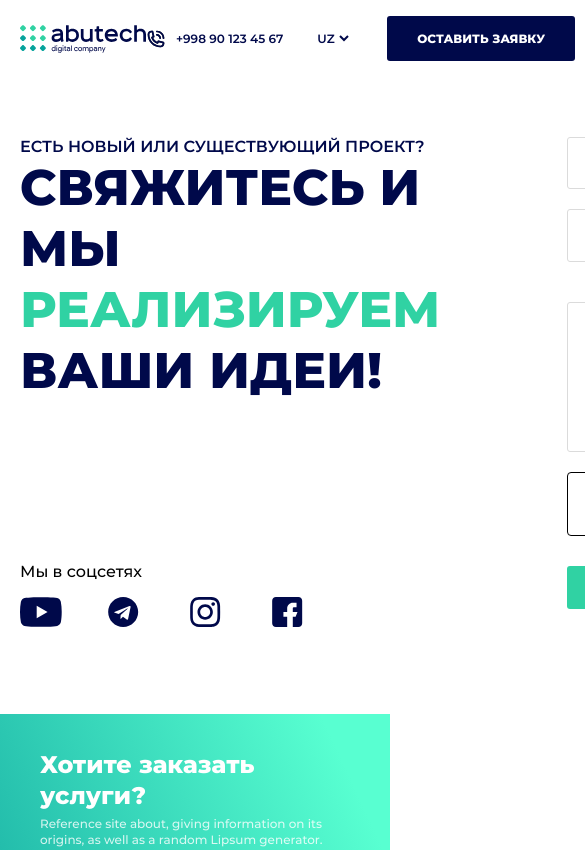
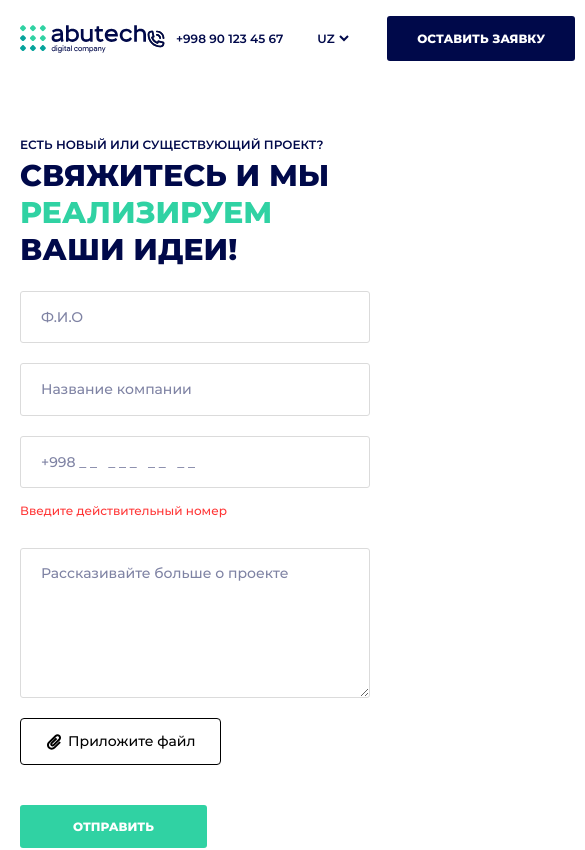
Before and after one commit to abutechuz/abutechuz-front, a React (Create React App) app: page /form in a window 390 px wide. Shown: the top 850 px of the page, 585 px wide, since content can reach past the window. Built offline with nearby package versions, Linux system fonts and the light colour scheme.

Commit message:
form resposive done

```diff
--- a/src/components/Form/FormMain.js
+++ b/src/components/Form/FormMain.js
@@ -4,21 +4,22 @@ import "./FormMain.scss"
 function FormMain () {
     return (
         <form className="form-main" action="/" encType="multipart/form-data" autoComplete="off">
-            <input className="form-main__input" type="text" name="username" placeholder="Ф.И.О"/>
+            <input className="form-main__input" type="text" name="username" placeholder="Ф.И.О" required/>
             <div className="form-main__inner">
                 <label className="form-main__label">
-                    <input className="form-main__sub-input" type="text" name="usercomp" placeholder="Название компании"/>
+                    <input className="form-main__sub-input" type="text" name="usercomp" placeholder="Название компании" required/>
                 </label>
                 <label className="form-main__label">
-                    <input className="form-main__sub-input" type="text" name="userphonenumber" placeholder="+998 _ _   _ _ _   _ _   _ _"/>
-                    <span>Введите действительный номер</span>
+                    <input className="form-main__sub-input" type="text" name="userphonenumber" placeholder="+998 _ _   _ _ _   _ _   _ _" required
+                    pattern="^(?:\d{10,12}|\+\d{10,12}|\w+@\w+\.\w{2,4})$"/>
+                    <span className="form-main__sub-input-span">Введите действительный номер</span>
                 </label>
             </div>
-            <textarea className="form-main__texarea" name="texarea" id="" placeholder="Рассказивайте больше о проекте"></textarea>
+            <textarea className="form-main__texarea" name="texarea" id="" placeholder="Рассказивайте больше о проекте" required></textarea>
             <label className="form-main__file">
                 <Clip />
                 <span className="form-main__file-span">Приложите файл</span>
-                <input className="visually-hidden" type="file" name="file"/>
+                <input className="visually-hidden" type="file" name="file" required/>
             </label>
             <button className="form-main__btn" type="submit">отправить</button>
         </form>
--- a/src/components/Form/FormMain.scss
+++ b/src/components/Form/FormMain.scss
@@ -12,6 +12,10 @@
     border-radius: 3px;
     padding: 16px 20px;
     margin-bottom: 20px;
+    &:focus {
+        outline: none;
+        border: 1px solid #00094A;
+    }
 
     &::placeholder {
         font-weight: 500;
@@ -35,25 +39,11 @@
     position: relative;
     width: 100%;
 
-
-    & > span {
-        position: absolute;
-        top: calc(100% + 5px);
-        font-style: normal;
-        font-weight: 500;
-        font-size: 12px;
-        line-height: 15px;
-        color: #FF3636;
-        display: none;
-    }
-    & > .form-main__sub-input:invalid  span{
-        display: block;
-    }
-
     &:last-child {
         margin-right: 0;
     }
 }
+
 .form-main__sub-input {
     max-width: 298px;
     width: 100%;
@@ -61,6 +51,10 @@
     border: 1px solid #DBDBDB;
     border-radius: 3px;
     padding: 16px 20px;
+    &:focus {
+        outline: none;
+        border: 1px solid #00094A;
+    }
 
     &::placeholder {
         font-weight: 500;
@@ -69,6 +63,19 @@
         color: #00094A;
         opacity: 0.5;
     }
+}
+.form-main__sub-input-span {
+    position: absolute;
+    top: calc(100% + 5px);
+    font-style: normal;
+    font-weight: 500;
+    font-size: 12px;
+    line-height: 15px;
+    color: #FF3636;
+    display: none;
+}
+.form-main__sub-input:invalid ~ .form-main__sub-input-span{
+    display: block;
 }
 .form-main__texarea {
     padding: 16px 20px;
@@ -79,6 +86,10 @@
     border-radius: 3px;
     resize: vertical;
     margin-bottom: 20px;
+    &:focus {
+        outline: none;
+        border: 1px solid #00094A;
+    }
 
     &::placeholder {
         font-weight: 500;
@@ -89,7 +100,6 @@
     }
 }
 .form-main__file {
-    // width: 200px;
     padding: 14px 25px;
     background-color: #FFFFFF;
     border: 1px solid #000000;
@@ -121,3 +131,31 @@
     border-radius: 3px;
     margin-top: 30px;
 }
+@media only screen and (max-width: 1042px) {
+    .form-main {
+        padding-bottom: 135px;
+        max-width: 100%;
+    }
+    .form-main__inner {
+        max-width: 100%;
+    }
+    .form-main__sub-input {
+        max-width: 100%;
+    }
+}
+@media only screen and (max-width: 690px) {
+    .form-main__inner {
+        flex-direction: column;
+        // margin-bottom: 0;
+    }
+    .form-main__sub-input {
+        max-width: 100%;
+        margin-bottom: 20px;
+    }
+    .form-main__sub-input-span {
+        top: calc(100% - 5px);
+    }
+    .form-main__btn {
+        margin-top: 40px;
+    }
+}
--- a/src/components/FormInner/FormInner.scss
+++ b/src/components/FormInner/FormInner.scss
@@ -11,6 +11,7 @@
     text-transform: uppercase;
     color: #00094A;
     text-align: left;
+    margin-bottom: 10px;
 }
 .form-inner__text {
     margin: 0;
@@ -20,10 +21,25 @@
     line-height: 61px;
     color: #00094A;
     & > span {
-        font-style: normal;
-        font-weight: bold;
-        font-size: 50px;
-        line-height: 61px;
         color: #30D2A3;
     }
 }
+
+@media only screen and (max-width: 1042px) {
+    .form-inner {
+        margin-bottom: 23px;
+        max-width: 100%;
+        margin-right: 0;
+    }
+}
+@media only screen and (max-width: 690px) {
+    .form-inner__title {
+        font-size: 12px;
+        line-height: 15px;
+        margin-bottom: 5px;
+    }
+    .form-inner__text {
+        font-size: 30px;
+        line-height: 37px;
+    }
+}
--- a/src/components/FormSocial/FormSocial.js
+++ b/src/components/FormSocial/FormSocial.js
@@ -8,6 +8,7 @@ import Facebook from "../Lib/Svg/Facebook"
 function FormSocial () {
     return (
         <>
+        <div className="form-social">
             <h3 className="form-social__title">Мы в соцсетях</h3>
             <ul className="form-social__list">
                 <li className="form-social__item">
@@ -31,6 +32,7 @@ function FormSocial () {
                     </a>
                 </li>
             </ul>
+        </div>
         </>
     )
 }
--- a/src/components/FormSocial/FormSocial.scss
+++ b/src/components/FormSocial/FormSocial.scss
@@ -29,3 +29,9 @@
         height: 30px;
     }
 }
+@media only screen and (max-width: 1042px) {
+    .form-social {
+        position: absolute;
+        top: calc(100% - 70px);
+    }
+}
--- a/src/screens/Form/Form.scss
+++ b/src/screens/Form/Form.scss
@@ -5,9 +5,22 @@
 .form-wrapper {
     display: flex;
     justify-content: space-between;
+    position: relative;
 }
 .form-wrapper__inner {
     margin-right: 127px;
     display: flex;
     flex-direction: column;
 }
+@media only screen and (max-width: 1042px) {
+    .form {
+        padding-bottom: 70px;
+    }
+    .form-wrapper {
+        flex-direction: column;
+        align-items: center;
+    }
+    .form-wrapper__inner {
+        margin-right: 0;
+    }
+}
```
Also changed, not shown: 1 other file (tests, documents, lock files or other folders).
